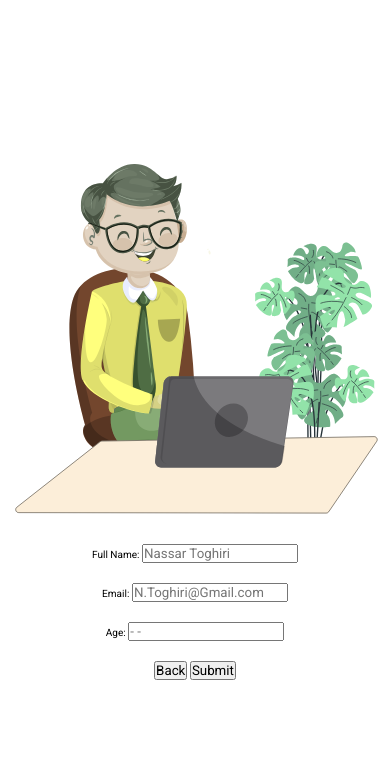
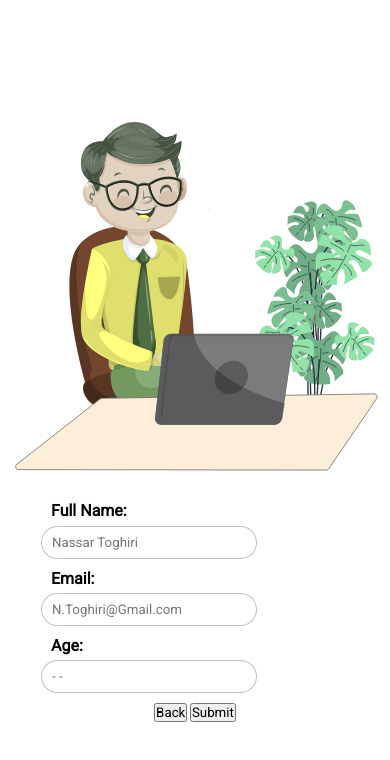
Before and after one commit to gustavoeyros/survey-form, a website: page pages/sixth-page.html in a window 390 px wide. Drawn offline with Linux system fonts and the light colour scheme; files whose address does not match are found by name.

Commit message:
feat: input fields sixth page mobile

```diff
--- a/assets/css/styles.css
+++ b/assets/css/styles.css
@@ -573,13 +573,40 @@ input[type="checkbox"]:checked{
 
 
 /*Sixth Page*/
-
+.sixth-desc{
+    display: flex;
+    flex-direction: column;
+    width: 100%;
+}
+.sixth-form{
+display: flex;
+   flex-direction: column;
+   gap: 10px;
+}
 .sixth-img{
     width: 374px;
 }
-
+.input-title{
+    font-size: 16px;
+    font-weight: 700;
+    text-align: left;
+    padding-left: 1rem;
 }
-
+}
+.input-container{
+    display: flex;
+    flex-direction: column;
+    width: 100%;
+    gap: 0.5rem;
+}
+.input-field{
+    border: 1px solid rgba(0, 0, 0, 0.25);
+    color: rgba(0, 0, 0, 0.25);
+    border-radius: 20px;
+    width: 70%;
+    height: 3.3rem;
+    padding-left: 1rem;
+}
 /* ------------- Mobile - Galaxy Fold ------------- */
 @media screen and (max-width: 297px){
 
--- a/pages/sixth-page.html
+++ b/pages/sixth-page.html
@@ -14,28 +14,29 @@
             <img src="../assets/img/sixth-page.svg" class="sixth-img">
         </figure>
 
-    <article class="fifth-desc">
-            <div class="name-container">
-                <label for="fullname">Full Name:</label>
-                <input type="text" id="fullname" class="fullname" placeholder="Nassar Toghiri">
+    <article class="sixth-desc">
+        <form class="sixth-form">
+            <div class="input-container name-container">
+                <label for="fullname" class="input-title">Full Name:</label>
+                <input type="text" id="fullname" class="input-field fullname" placeholder="Nassar Toghiri">
             </div>
 
-            <div class="email-container">
-                <label for="email">Email:</label>
-                <input type="text" id="email" class="email" placeholder="N.Toghiri@Gmail.com">
+            <div class="input-container email-container">
+                <label for="email" class="input-title">Email:</label>
+                <input type="text" id="email" class="input-field email" placeholder="N.Toghiri@Gmail.com">
             </div>
 
 
-            <div class="age-container">
-                <label for="age">Age:</label>
-                <input type="number" id="email" class="email" placeholder="- -">
+            <div class="input-container age-container">
+                <label for="age" class="input-title">Age:</label>
+                <input type="number" id="email" class="input-field age" placeholder="- -">
             </div>
 
             <div class="buttons-submit">
                 <button>Back</button>
                 <button type="submit">Submit</button>
             </div>
-
+        </form>
     </article>
 
     </main>
```
